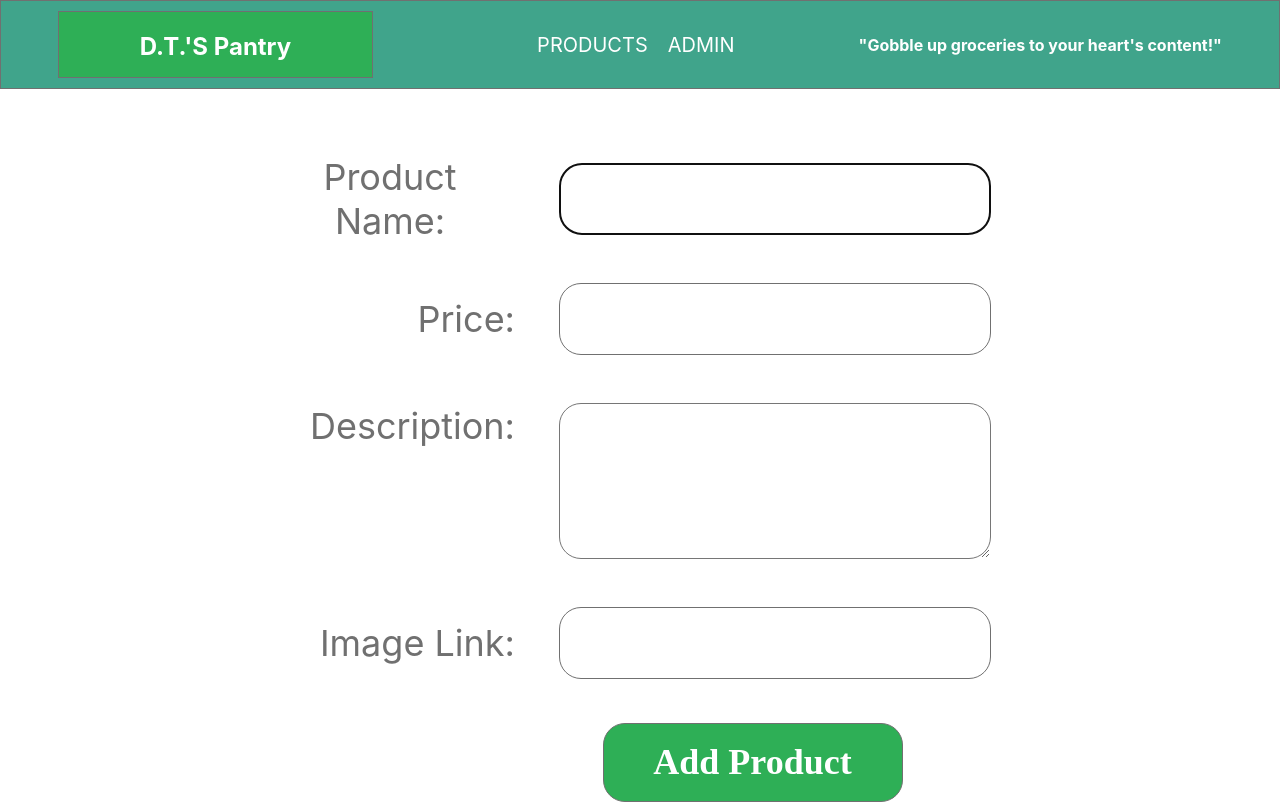
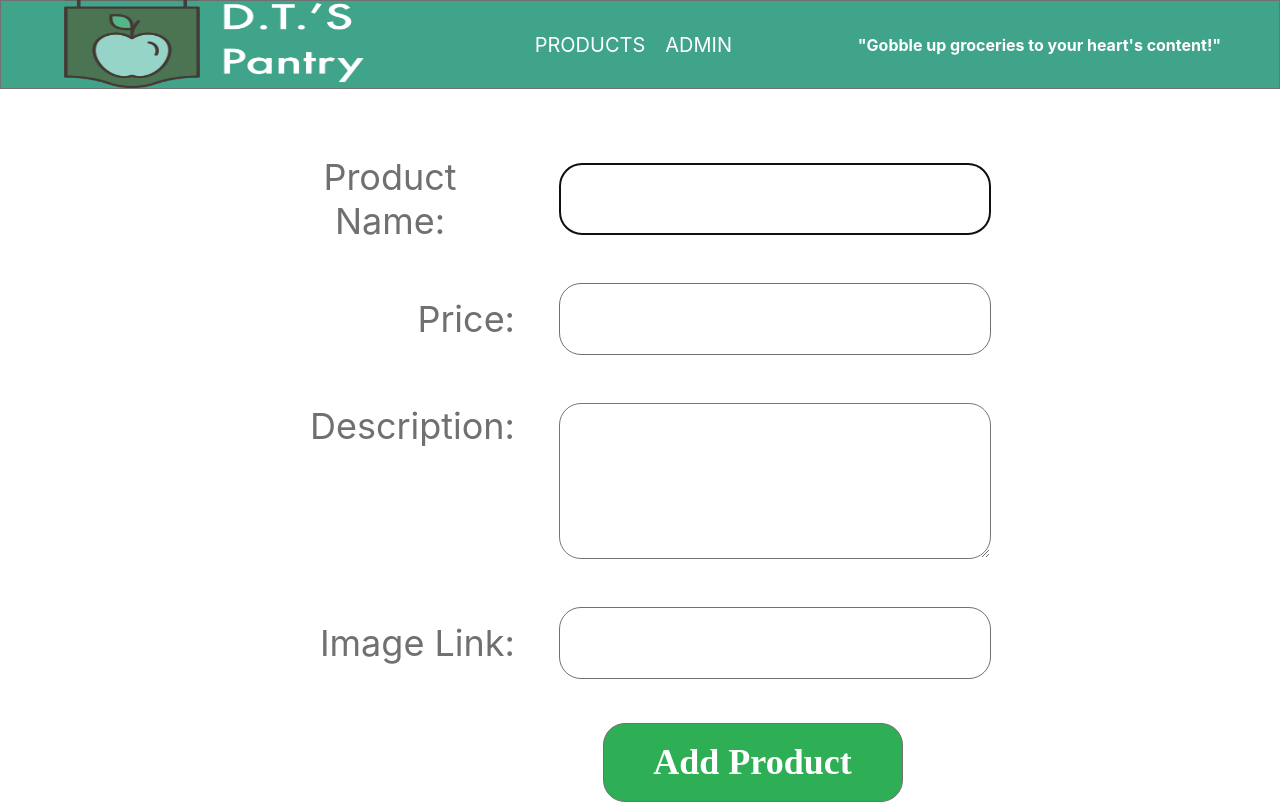
Before and after one commit to akildunne/p3-grocery-store, a React (Create React App) app in the folder client/: page /add in a window 1280 px wide. Shown: the top 804 px of the page. Built offline with nearby package versions, Linux system fonts and the light colour scheme.

Commit message:
added logo to nav bar

```diff
--- a/client/src/components/shared/Nav.jsx
+++ b/client/src/components/shared/Nav.jsx
@@ -1,4 +1,5 @@
 import React from 'react';
+import DTPantryLogo from '../assets/DTPantryLogo.png'
 
 import { Link } from 'react-router-dom'
 
@@ -15,44 +16,31 @@ const Nav = () => {
     color: 'white',
   }
 
-    const h1 = {
-        alignItems: 'center',
-        width: '313px',
-        height: '65px',
-        background: '#2EAF56',
-        border: '1px solid #707070',
-        opacity: '1',
-        textDecoration: 'none',
-        color: 'white'
-    }
-
   const ul = {
     display: 'flex',
     listStyle: 'none',
     fontSize: '20px',
   }
 
+  const img = {
+    width: "300px",
+    height: "90px",
+    padding: "5px",
+  }
+
   const li = {
     fontSize: '20px',
     margin: '0px 10px',
-
     textDecoration: 'none',
     color: 'white'
   }
 
   return (
     <nav style={nav}>
-            <Link style={h1} to='/'>
-            <h1>D.T.'S Pantry</h1>
-            </Link>
+      <Link to='/'><img style={img} src={DTPantryLogo} alt="DT Pantry Logo"/></Link>
       <ul style={ul}>
-                <Link style={li} to='/products'>
-                <li>PRODUCTS</li>
-                </Link>
-                <Link style={li} to='/add'>
-                <li>ADMIN</li>
-                </Link>
-
+        <Link style={li} to='/products'><li>PRODUCTS</li></Link>
+        <Link style={li} to='/add'><li>ADMIN</li></Link>
       </ul>
       <h4>"Gobble up groceries to your heart's content!"</h4>
     </nav>
```
Lines whose indentation alone changed are shown as unchanged.
